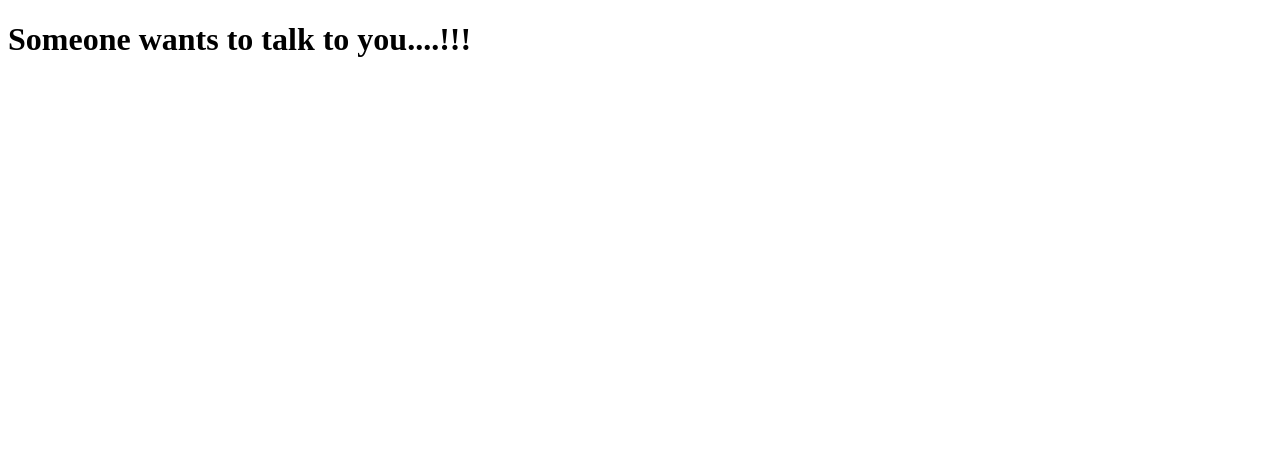
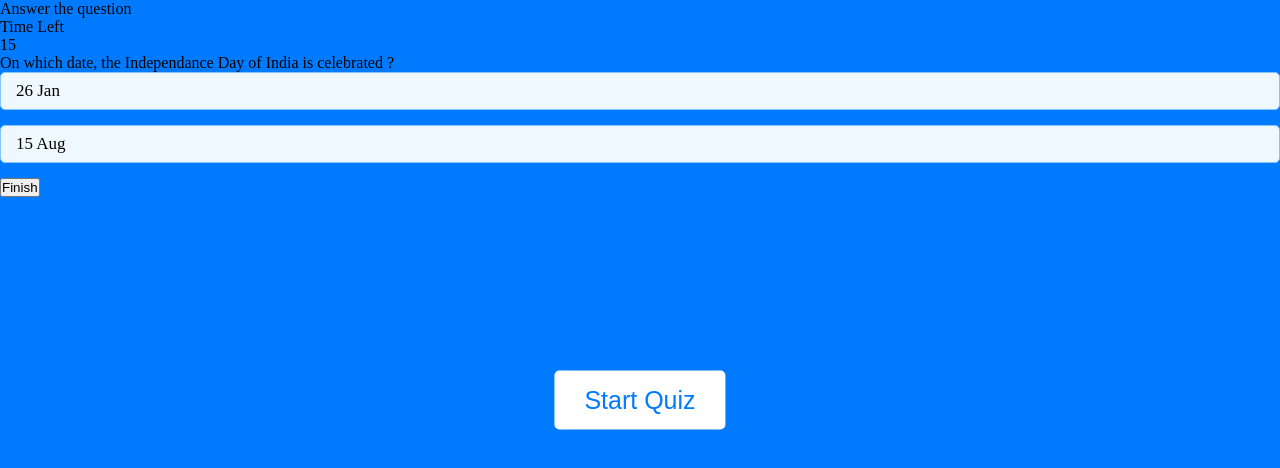
Before and after one commit to viveksharma697/movingObjects, a plain HTML site: page msg.html in a window 1280 px wide. Drawn offline with Linux system fonts and the light colour scheme.

Commit message:
adding css

```diff
--- a/msg.html
+++ b/msg.html
@@ -4,9 +4,49 @@
     <meta charset="UTF-8">
     <meta http-equiv="X-UA-Compatible" content="IE=edge">
     <meta name="viewport" content="width=device-width, initial-scale=1.0">
+    <link rel="stylesheet" href="style2.css">
     <title>Message</title>
 </head>
 <body>
-    <h1>Someone wants to talk to you....!!!</h1>
+    <div class="start_btn"><button>Start Quiz</button></div>
+
+    <div class="info_box">
+        <div class="info_title">
+            <span>Answer the question, if you want to get rewards...</span>
+        </div>
+        <div class="info_list">
+            <div class="info">You will have only <span>15 seconds</span> per each question.</div>
+        </div>
+        <div class="buttons">
+            <button class="quit">Exit Quiz</button>
+            <button class="restart">Continue</button>
+        </div>
+    </div>
+    <div class="quiz">
+        <header>
+            <div class="title">Answer the question</div>
+            <div class="timer">
+                <div class="time_text">Time Left</div>
+                <div class="timer_sec">15</div>
+            </div>
+        </header>
+        <section>
+            <div class="que_text">
+                <span>On which date, the Independance Day of India is celebrated ?</span>
+            </div>
+            <div class="option_list">
+                <div class="option">
+                    <span>26 Jan</span>
+                    <div class="icon tick"><i class="fas fa-check"></i></div>
+                </div>
+                <div class="option">
+                    <span>15 Aug</span>
+                    <div class="icon tick"><i class="fas fa-check"></i></div>
+                </div>
+            </div>
+        </section>
+
+        <footer><button class="next_btn">Finish</button></footer>
+    </div>
 </body>
 </html>
```
